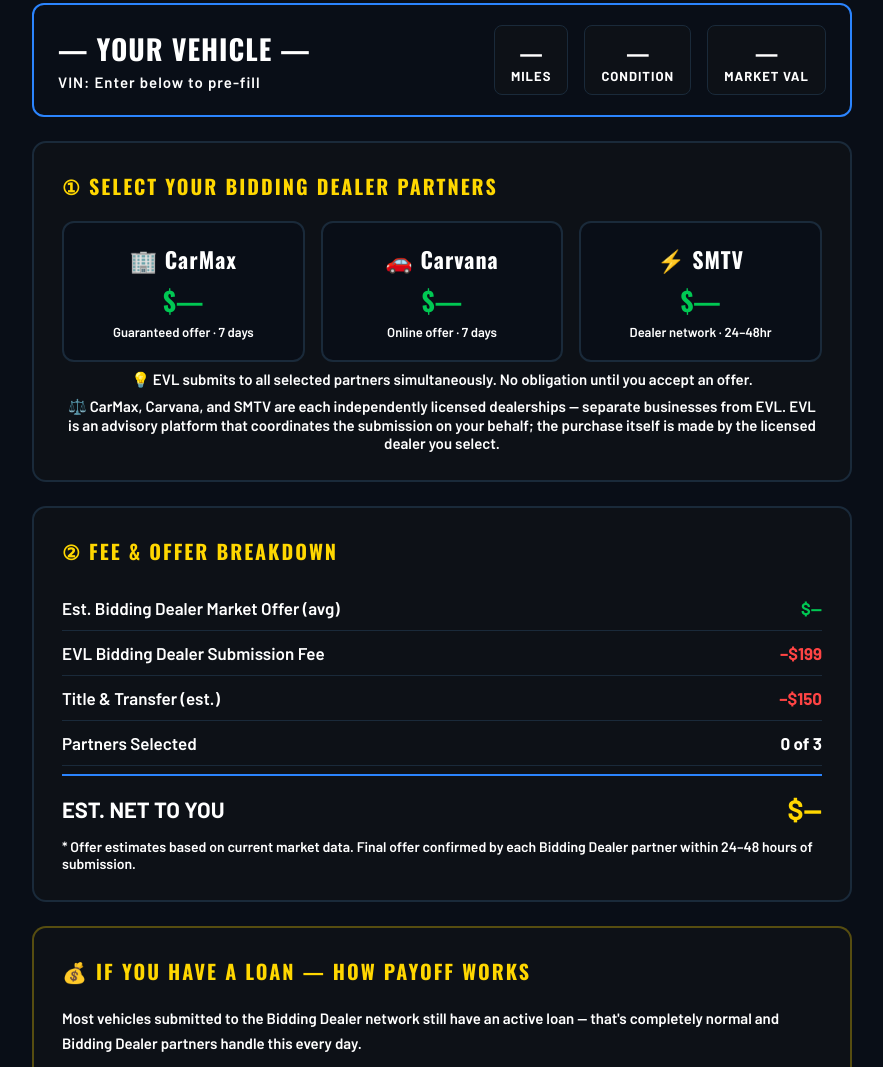
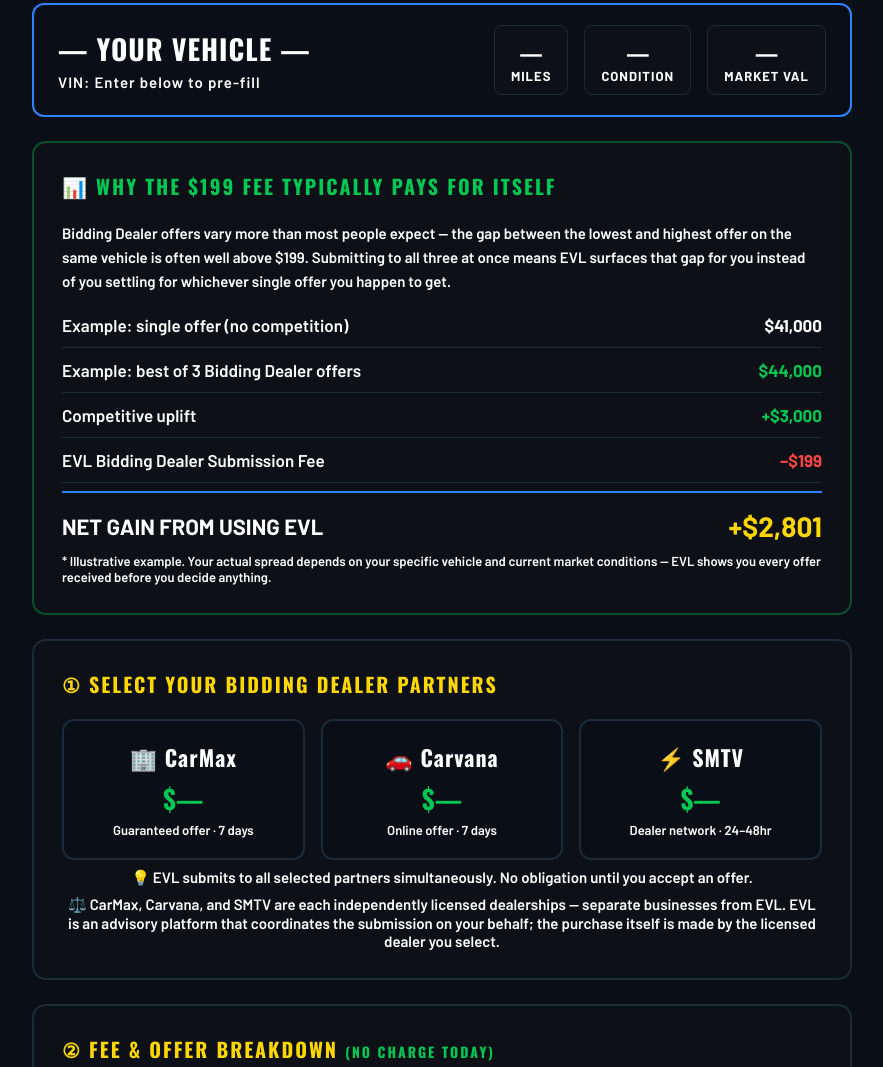
Before and after one commit to timogrady01/evl-decode, a plain HTML site: page public/bd-submit.html in a window 1280 px wide. Shown: the part 642-1709 px from the top of the page, without its empty margins (198-1081 px from the left). Drawn offline with nearby package versions, Linux system fonts and the light colour scheme.

Commit message:
BD Submit: add 'why $199 pays for itself' value math card, switch to pay-at-acceptance language (no charge until offer accepted)

```diff
--- a/public/bd-submit.html
+++ b/public/bd-submit.html
@@ -230,6 +230,23 @@
       </div>
     </div>
 
+    <!-- WHY THE FEE PAYS FOR ITSELF -->
+    <div class="card" style="border-color:rgba(0,200,83,.35);">
+      <div class="card-title" style="color:var(--green);">📊 WHY THE $199 FEE TYPICALLY PAYS FOR ITSELF</div>
+      <p style="font-family:var(--body);font-size:15px;color:#ffffff;font-weight:600;margin-bottom:10px;line-height:1.6;">
+        Bidding Dealer offers vary more than most people expect — the gap between the lowest and highest offer on the same vehicle is often well above $199. Submitting to all three at once means EVL surfaces that gap for you instead of you settling for whichever single offer you happen to get.
+      </p>
+      <div class="fee-row"><span class="fee-label">Example: single offer (no competition)</span><span class="fee-val">$41,000</span></div>
+      <div class="fee-row"><span class="fee-label">Example: best of 3 Bidding Dealer offers</span><span class="fee-val positive">$44,000</span></div>
+      <div class="fee-row"><span class="fee-label">Competitive uplift</span><span class="fee-val positive">+$3,000</span></div>
+      <div class="fee-row"><span class="fee-label">EVL Bidding Dealer Submission Fee</span><span class="fee-val deduct">−$199</span></div>
+      <div class="fee-total">
+        <span class="fee-total-label">NET GAIN FROM USING EVL</span>
+        <span class="fee-total-val">+$2,801</span>
+      </div>
+      <p style="font-size:13px;color:#ffffff;font-family:var(--body);font-weight:600;margin-top:10px;">* Illustrative example. Your actual spread depends on your specific vehicle and current market conditions — EVL shows you every offer received before you decide anything.</p>
+    </div>
+
     <!-- STEP 1 — BIDDING DEALER PARTNER SELECTION -->
     <div class="card">
       <div class="card-title">① SELECT YOUR BIDDING DEALER PARTNERS</div>
@@ -256,7 +273,7 @@
 
     <!-- STEP 2 — FEE BREAKDOWN -->
     <div class="card">
-      <div class="card-title">② FEE & OFFER BREAKDOWN</div>
+      <div class="card-title">② FEE & OFFER BREAKDOWN <span style="color:var(--green);font-size:14px;">(no charge today)</span></div>
       <div class="fee-row">
         <span class="fee-label">Est. Bidding Dealer Market Offer (avg)</span>
         <span class="fee-val positive" id="avgOffer">$—</span>
@@ -393,7 +410,7 @@
       <div class="ack-title">⚠️ BEFORE YOU SUBMIT — PLEASE CONFIRM</div>
       <ul class="ack-list">
         <li style="font-size:19px;font-weight:900;color:var(--gold);background:rgba(255,215,0,.06);border:1px solid rgba(255,215,0,.25);border-radius:8px;padding:12px 14px;">I understand EVL is a vehicle advisory platform — NOT a dealer — and does not purchase vehicles, hold title, or handle funds directly. CarMax, Carvana, and SMTV are the licensed dealerships that make and fund the actual offer.</li>
-        <li>The $199 EVL Bidding Dealer Submission Fee covers research, submission, and coordination with all selected Bidding Dealer partners.</li>
+        <li>The $199 EVL Bidding Dealer Submission Fee covers research, submission, and coordination with all selected Bidding Dealer partners. <strong>No charge today</strong> — if you accept an offer, EVL sends a secure payment link for the $199 fee at that time. Nothing is charged before then.</li>
         <li>Final offer is provided by the Bidding Dealer (CarMax, Carvana, SMTV) — EVL coordinates but does not guarantee any specific amount.</li>
         <li>My vehicle title is in my name, free of undisclosed liens, and I am authorized to sell.</li>
         <li>I understand EVL will contact me within 24 hours to confirm submission details.</li>
@@ -406,8 +423,9 @@
 
     <!-- SUBMIT BUTTON -->
     <button class="submit-btn" id="submitBtn" disabled onclick="handleSubmit()">
-      ⚡ SUBMIT TO BIDDING DEALER NETWORK — $199
+      ⚡ SUBMIT TO BIDDING DEALER NETWORK — NO CHARGE TODAY
     </button>
+    <p style="text-align:center;font-size:13px;color:#ffffff;font-family:var(--body);font-weight:600;margin-top:8px;">$199 only applies if you accept an offer — billed via secure link at that time.</p>
 
     <!-- WHAT HAPPENS NEXT -->
     <div style="margin-top:48px;">
@@ -439,7 +457,7 @@
   <div class="wrap">
     <div class="success-icon">🎉</div>
     <h1 class="success-h1">YOU'RE <span>SUBMITTED!</span></h1>
-    <p class="success-sub">Your vehicle has been queued for Bidding Dealer Network submission. EVL will reach out within 24 hours to confirm everything and get your vehicle in front of buyers.</p>
+    <p class="success-sub">Your vehicle has been queued for Bidding Dealer Network submission — no charge today. EVL will reach out within 24 hours to confirm everything and get your vehicle in front of buyers. If you accept an offer, EVL will send a secure link for the $199 service fee at that time.</p>
     <div class="success-ref" id="refNum">EVL-BD-000000</div>
     <div class="success-steps">
       <div class="success-step">
```
